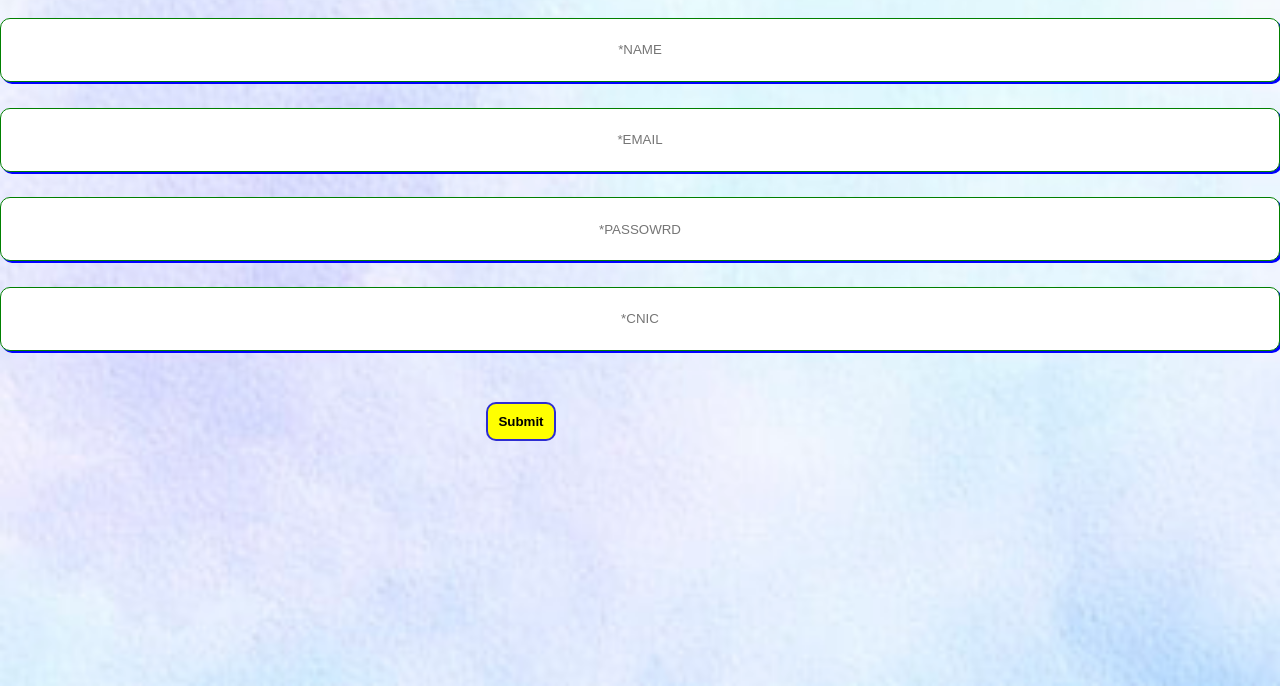
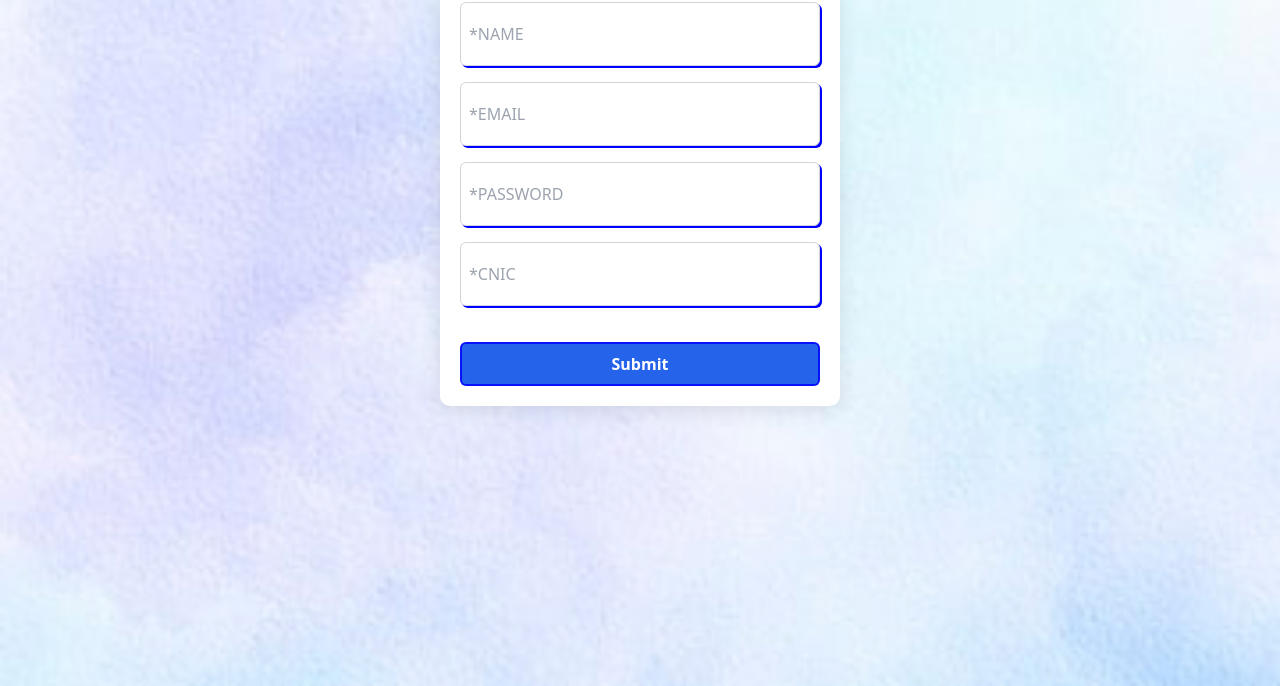
Before and after one commit to MuhammadHuzaifa22/JavaScript-Form-Validations, a plain HTML site: page Js Form Validation/index.html in a window 1280 px wide. Shown: the part 114-800 px from the top of the page. Drawn offline with nearby package versions, Linux system fonts and the light colour scheme.

Commit message:
work added

```diff
--- a/Js Form Validation/index.html
+++ b/Js Form Validation/index.html
@@ -5,26 +5,42 @@
     <meta name="viewport" content="width=device-width, initial-scale=1.0">
     <title>Js Form Validations</title>
     <link rel="stylesheet" href="style.css">
+    <link href="https://cdn.jsdelivr.net/npm/tailwindcss@2.2.19/dist/tailwind.min.css" rel="stylesheet">
+    <style>
+        body {
+            background-color: #f8fafc; /* Light background color */
+        }
+        .form_div {
+            max-width: 400px;
+            margin: 20 auto;
+            padding: 20px;
+            background: white; /* White background for the form */
+            border-radius: 10px; /* Rounded corners */
+            box-shadow: 0 4px 20px rgba(0, 0, 0, 0.1); /* Soft shadow */
+        }
+        .button_div {
+            margin-top: 20px; /* Space above the button */
+        }
+    </style>
 </head>
 <body>
-    <h1 style="text-align: center;font-size: 45px;font-weight: bolder;color: rgba(0, 0, 255, 0.705);font-family: Impact, Haettenschweiler, 'Arial Narrow Bold', sans-serif;letter-spacing: 2px
-    ;margin-top: 3%;">Js Form Validations</h1>
-<div class="form_div">
-    <form id="form">
-        <input placeholder="*NAME" id="username">
-        <input  placeholder="*EMAIL" id="email">
-        <input  placeholder="*PASSOWRD" id="password">
-        <input type="text" placeholder="*CNIC" id="cnic"><br>
-        <div class="button_div">
+    <h1 class="text-center text-4xl font-bold text-blue-600 mt-12 tracking-wider mb-2">JS Form Validations</h1>
 
-            <button type="submit">Submit</button>
-        </div>
+    <div class="form_div mt-[100px]">
+        <form id="form">
+            <input class="w-full p-2 mb-4 border border-gray-300 rounded-md focus:outline-none focus:ring-2 focus:ring-blue-500" type="text" placeholder="*NAME" id="username" required>
+            <input class="w-full p-2 mb-4 border border-gray-300 rounded-md focus:outline-none focus:ring-2 focus:ring-blue-500" type="email" placeholder="*EMAIL" id="email" required>
+            <input class="w-full p-2 mb-4 border border-gray-300 rounded-md focus:outline-none focus:ring-2 focus:ring-blue-500" type="password" placeholder="*PASSWORD" id="password" required>
+            <input class="w-full p-2 mb-4 border border-gray-300 rounded-md focus:outline-none focus:ring-2 focus:ring-blue-500" type="text" placeholder="*CNIC" id="cnic" required><br>
+            <div class="button_div">
+                <button type="submit" class="w-full bg-blue-600 text-white font-bold py-2 rounded-md hover:bg-blue-700 transition duration-200">Submit</button>
+            </div>
         </form>
-</div>
+    </div>
 
-<div style="text-align: center;">
- <h3 id="values"></h3>
-</div>
+    <div class="text-center mt-6">
+        <h3 id="values" class="text-lg text-gray-700"></h3>
+    </div>
     <script src="app.js"></script>
 </body>
 </html>
--- a/Js Form Validation/style.css
+++ b/Js Form Validation/style.css
@@ -19,7 +19,6 @@ input{
     border-radius: 10px;
     border: 1px solid green;
     padding: 1% 7%;
-    text-align: center;
     box-shadow:2px 2px blue;
 }
 
```
